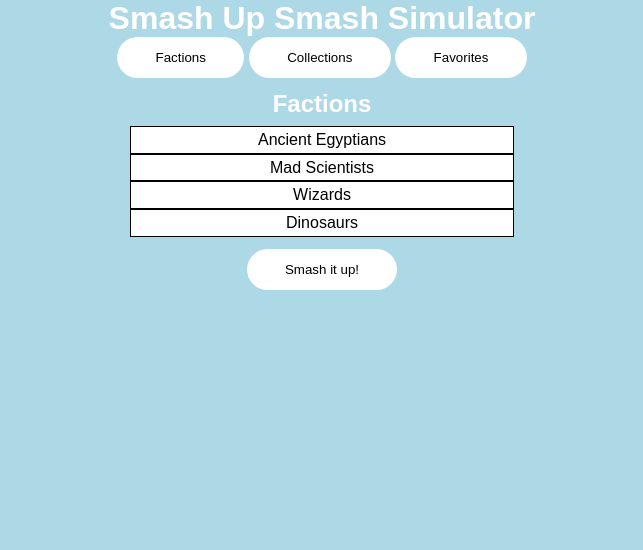
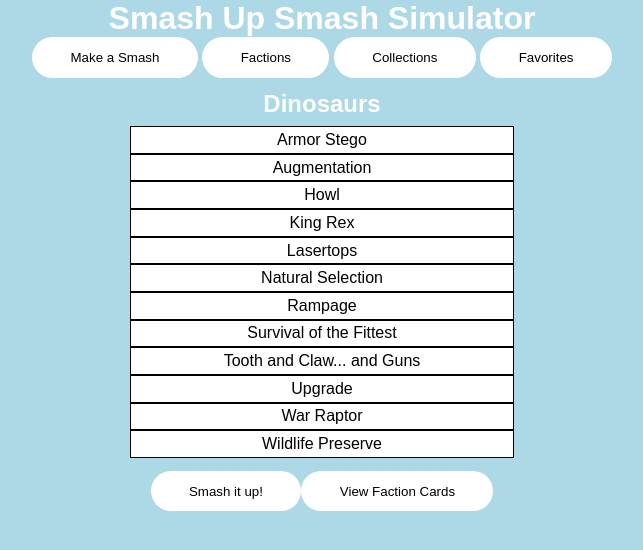
Before and after one commit to DevelopingWriter96/smashupapp, a plain HTML site: page index.html in a window 1280 px wide. Shown: the whole page, without its empty margins (318-961 px from the left). Drawn offline with Linux system fonts and the light colour scheme.

Commit message:
Minor function repairs and additions

```diff
--- a/data.js
+++ b/data.js
@@ -546,8 +546,9 @@
 getFactions()
 
 function smashItUp() {
+    factionName.textContent = `${chosenFaction} and ${chosenFaction2}`
+    smashlist.innerHTML = null;
     cardData.forEach(function(card) {
-        smashlist.nnerHTML = null;
         console.log(card);
         if (card.cardFaction == chosenFaction || card.cardFaction == chosenFaction2) {
         let newFaction = document.createElement('li')
@@ -576,7 +577,7 @@
     })
 }
 
-// factionSort()
+factionSort()
 
 function favoriteSort() {
     factionName.textContent = "Favorites"
@@ -606,4 +607,4 @@
     })
 }
 
-displayFaction()
+// displayFaction()
--- a/index.html
+++ b/index.html
@@ -6,7 +6,8 @@
     <body>
         <header>
             <h1>Smash Up Smash Simulator</h1>
-                <button class="sortFact">Factions</button>
+                <button class="simulate">Make a Smash</button>
+                <button class="sortFact" onclick="displayFaction()">Factions</button>
                 <button class="sortCollect">Collections</button>
                 <button class="sortFav">Favorites</button>
         </header>
@@ -20,7 +21,7 @@
             <li class="faction"><h3>Wizards</h3></li> -->
             </ul>
             </div>
-            <button class="smash">Smash it up!</button>
+            <button class="smash">Smash it up!</button><button class="smash">View Faction Cards</button>
         </main>
         <script src="data.js"></script>
     </body>
```
